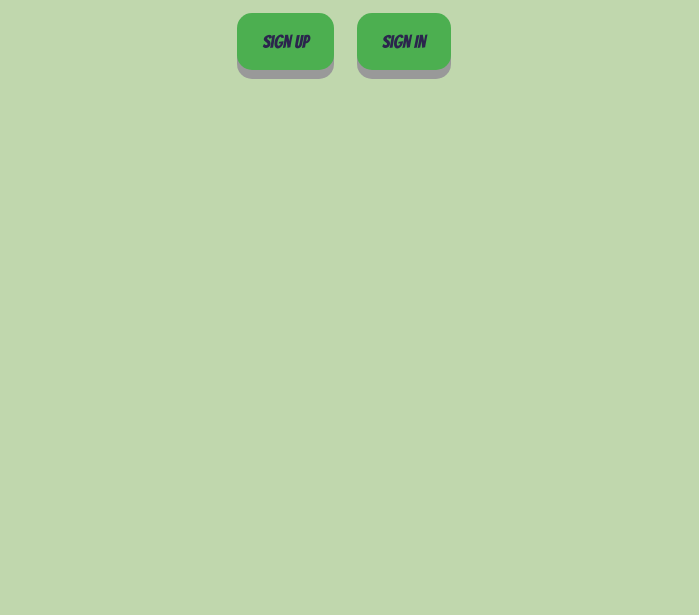
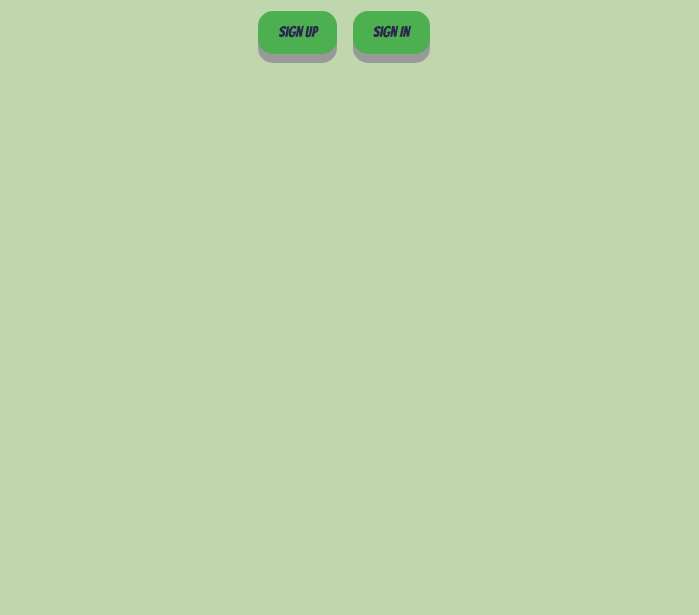
Before and after one commit to arnau321/zoo-builder-client, a website built with webpack: page index.html in a window 1280 px wide. Shown: the part 185-800 px from the top of the page, without its empty margins (296-995 px from the left). Built offline with nearby package versions, Linux system fonts and the light colour scheme.

Commit message:
Update style

```diff
--- a/app/styles/index.scss
+++ b/app/styles/index.scss
@@ -13,10 +13,10 @@ input, button {
   /*border-radius: 25px;
   padding: 5px;
   width: 200px;*/
-  margin: 10px;
+  margin: 8px;
   display: inline-block;
-  padding: 15px 25px;
-  font-size: 18px;
+  padding: 10px 20px;
+  font-size: 15px;
   cursor: pointer;
   text-align: center;
   text-decoration: none;
@@ -52,6 +52,10 @@ h5 {
   color: white;
   font-size: 40px;
 }
+.buttons{
+  display: flex;
+  justify-content: center;
+}
 .form {
   display: flex;
   font-size: 24px;
@@ -84,6 +88,7 @@ h5 {
 }
 
 .box {
+  margin: 5px;
   border: 5px solid var(--line-color);
   color:var(--background-color);
   background-color:var(--form-background-color);
--- a/index.html
+++ b/index.html
@@ -17,6 +17,8 @@
 
       <h1 id="title">ZOO BUILDER</h1>
         <div class="top-buttons">
+          <div class="buttons">
+            <!--control buttons-->
             <button class="sign-up-click" type="button">Sign Up</button>
             <button class="sign-in-click" type="button">Sign In</button>
             <button class="sign-out-click" type="button">Sign Out</button>
@@ -27,6 +29,8 @@
             <button class="show-animals-click" type="button">Show All Animals</button>
             <button class="add-animal-click" type="button">Add an Animal</button>
             <button class="cancel-add-animal-click" type="button">Cancel Add Animal</button>
+          </div>
+          <!--messages-->
           <h2 id="sign-in-message"></h2>
           <h2 id="message"></h2>
           <h2 id="add-update-message"></h2>
```
Lines whose indentation alone changed are shown as unchanged.
